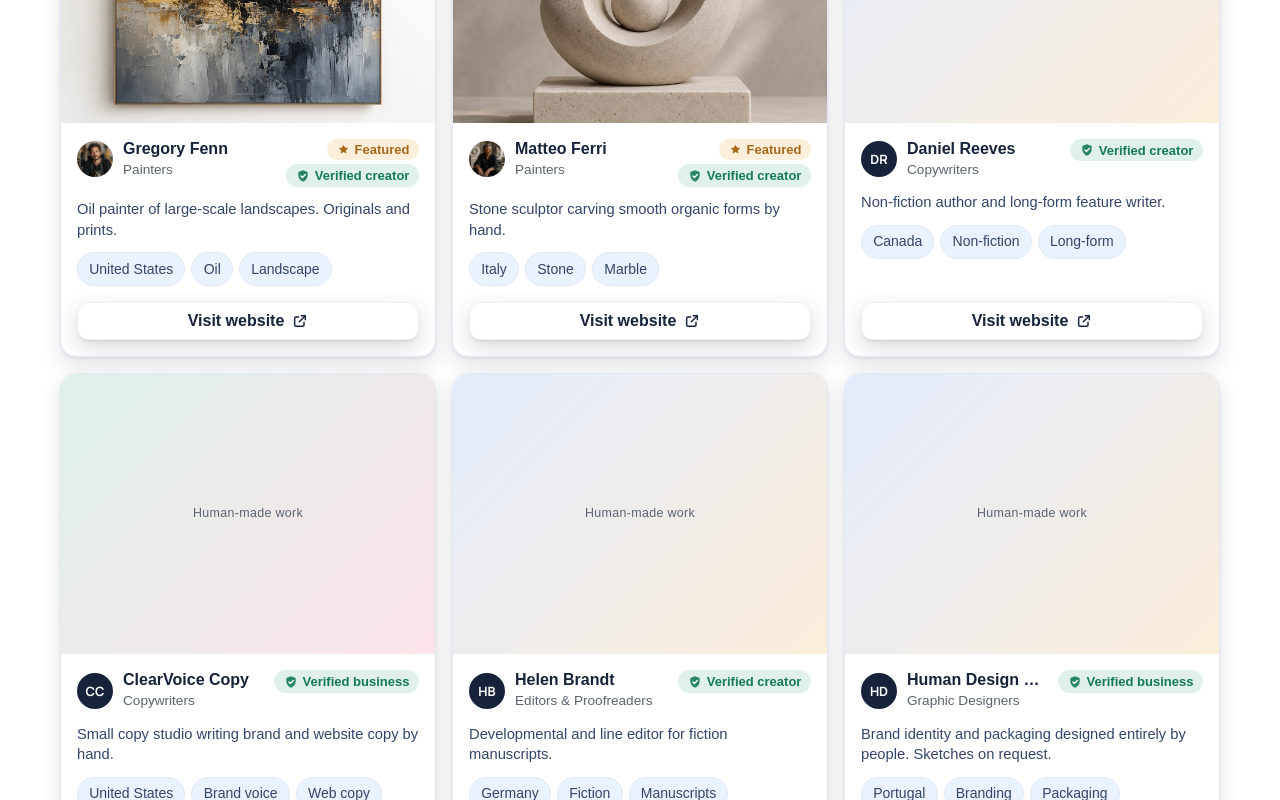
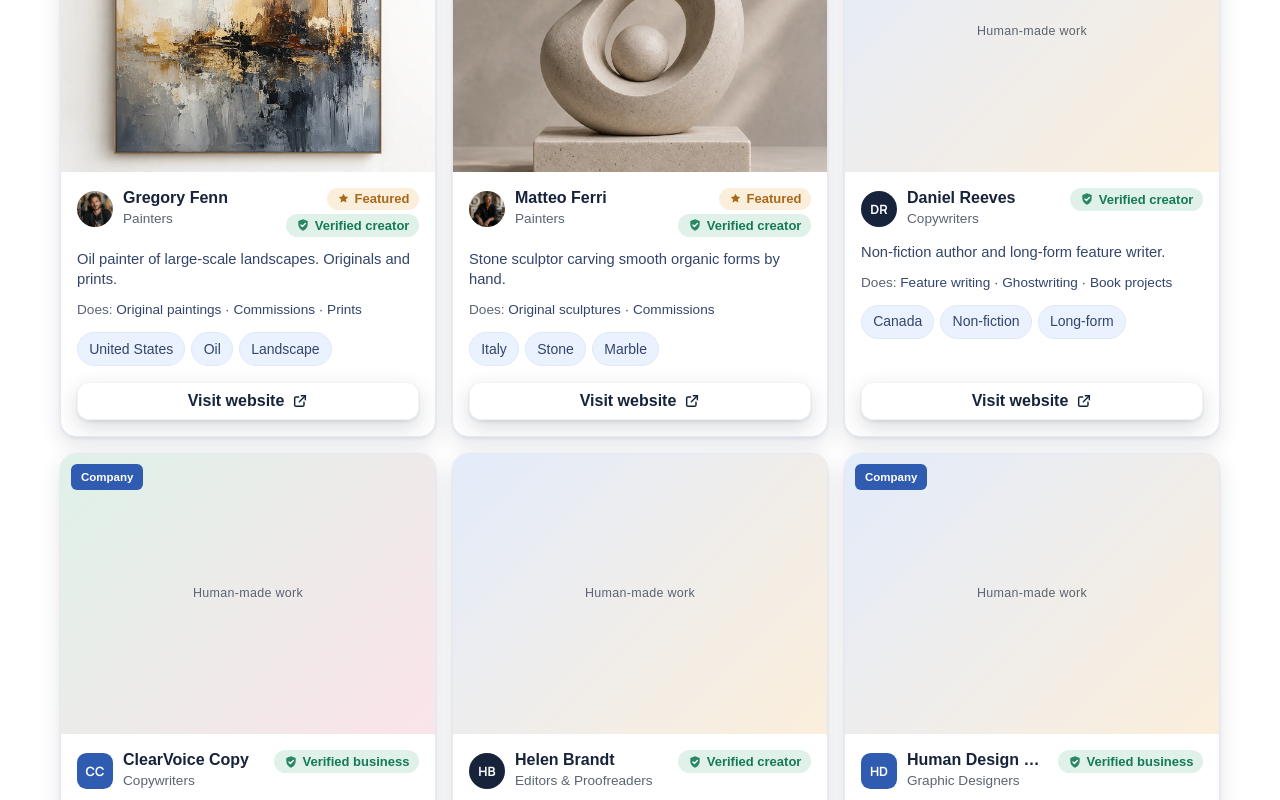
Before and after one commit to dm100usa-oss/no-ai-marketplace, a Next.js app: page /en/verified in a window 1280 px wide. Shown: the part 1420-2220 px from the top of the page. Built offline with nearby package versions, Linux system fonts and the light colour scheme; a web font is replaced by a local one.

Commit message:
Add files via upload

```diff
--- a/src/components/CreatorCard.tsx
+++ b/src/components/CreatorCard.tsx
@@ -12,6 +12,35 @@ import type { Locale } from "@/i18n/config";
  * (country + a keyword or two), external "Visit" button — a jump to the
  * creator's own platform, not a purchase on the site.
  */
+/** "3 человека" / "3 people" — Russian needs one, few and many forms. */
+function peopleCount(n: number, dict: Dictionary): string {
+  const [one, few, many] = dict.common.peopleForms;
+  const mod10 = n % 10;
+  const mod100 = n % 100;
+  let word = many;
+  if (mod10 === 1 && mod100 !== 11) word = one;
+  else if (mod10 >= 2 && mod10 <= 4 && (mod100 < 12 || mod100 > 14)) word = few;
+  return `${n} ${word}`;
+}
+
+/** Badge shown over the work image for teams and companies. A single
+ *  creator gets none — the plain card already reads as one person. */
+function typeBadge(
+  profile: Profile,
+  dict: Dictionary,
+): { label: string; bg: string } | null {
+  if (profile.profileType === "company") {
+    return { label: dict.common.badgeCompany, bg: "#2f5cb0" };
+  }
+  if (profile.profileType === "team") {
+    const label = profile.teamSize
+      ? dict.common.badgeTeamWithSize.replace("{n}", peopleCount(profile.teamSize, dict))
+      : dict.common.badgeTeam;
+    return { label, bg: "#0f7a58" };
+  }
+  return null;
+}
+
 export function CreatorCard({
   lang,
   dict,
@@ -46,6 +75,15 @@ export function CreatorCard({
     visitLabel ??
     (profile.socialLinks.portfolio ? dict.profile.visitPortfolio : dict.profile.visitWebsite);
 
+  const badge = typeBadge(profile, dict);
+  // What this participant actually does — the difference between two
+  // people in the same profession. Products count too: an author sells
+  // books, not services.
+  const does = [...(profile.services ?? []), ...(profile.products ?? [])].slice(0, 3);
+  // A single creator reads as a person (round avatar); a team or company
+  // reads as a group (rounded square).
+  const isGroup = profile.profileType !== "creator";
+
   return (
     <article className="card card-hover flex flex-col">
       {/* Work image */}
@@ -55,6 +93,14 @@ export function CreatorCard({
           <img src={profile.mainImage} alt={`${dict.common.humanMadeWork} — ${profile.name}`} className="h-full w-full object-cover" loading="lazy" />
         ) : (
           <PlaceholderArt seed={profile.slug} label={dict.common.humanMadeWork} />
+        )}
+        {badge && (
+          <span
+            className="absolute left-2.5 top-2.5 max-w-[calc(100%-1.25rem)] truncate rounded-md px-2.5 py-1 text-[0.72rem] font-semibold text-white"
+            style={{ background: badge.bg, fontFamily: "var(--font-display)" }}
+          >
+            {badge.label}
+          </span>
         )}
       </LocaleLink>
 
@@ -68,13 +114,18 @@ export function CreatorCard({
                 src={profile.avatar}
                 alt={profile.name}
                 loading="lazy"
-                className="h-9 w-9 shrink-0 rounded-full object-cover"
+                className={`h-9 w-9 shrink-0 object-cover ${isGroup ? "rounded-[0.6rem]" : "rounded-full"}`}
               />
             ) : (
               <span
                 aria-hidden
-                className="grid h-9 w-9 shrink-0 place-items-center rounded-full text-[0.8rem] font-bold text-white"
-                style={{ background: "var(--color-ink)", fontFamily: "var(--font-display)" }}
+                className={`grid h-9 w-9 shrink-0 place-items-center text-[0.8rem] font-bold text-white ${
+                  isGroup ? "rounded-[0.6rem]" : "rounded-full"
+                }`}
+                style={{
+                  background: badge?.bg ?? "var(--color-ink)",
+                  fontFamily: "var(--font-display)",
+                }}
               >
                 {initials}
               </span>
@@ -98,6 +149,14 @@ export function CreatorCard({
         <p className="line-clamp-2 text-[0.92rem] leading-snug" style={{ color: "var(--color-muted)" }}>
           {profile.shortDescription}
         </p>
+
+        {/* What they actually do — separates two people in one profession */}
+        {does.length > 0 && (
+          <p className="line-clamp-2 text-[0.85rem] leading-snug" style={{ color: "var(--color-muted)" }}>
+            <span style={{ color: "var(--color-muted-soft)" }}>{dict.common.cardDoes} </span>
+            {does.join(" · ")}
+          </p>
+        )}
 
         {/* Tags: country + a keyword or two */}
         <div className="flex flex-wrap gap-1.5">
--- a/src/data/profiles.ts
+++ b/src/data/profiles.ts
@@ -469,6 +469,7 @@ export const profiles: Profile[] = [
     aiUsageStatement:
       "Every page is drawn by hand by a named member of the team. No AI generation is used.",
     verificationDescription: "Process photos and original sketches from all three members reviewed.",
+    teamSize: 3,
     dateCreated: "2025-05-14",
   },
   {
@@ -494,6 +495,7 @@ export const profiles: Profile[] = [
     aiUsageStatement:
       "We cut and grade real footage. No generated frames, no synthetic voices.",
     verificationDescription: "Project files and raw footage from past work reviewed.",
+    teamSize: 3,
     dateCreated: "2025-06-02",
   },
   {
@@ -519,6 +521,7 @@ export const profiles: Profile[] = [
     aiUsageStatement:
       "We design and write our own code, understand every line we ship and support what we build.",
     verificationDescription: "Commit history and architecture decisions reviewed.",
+    teamSize: 2,
     dateCreated: "2025-06-18",
   },
 
--- a/src/i18n/dictionaries/en.ts
+++ b/src/i18n/dictionaries/en.ts
@@ -77,6 +77,11 @@ export const en: Dictionary = {
     categories: "categories",
     reviewedByHand: "Reviewed by hand",
     leadersPickedByHand: "Leaders picked by hand",
+    badgeTeam: "Team",
+    badgeTeamWithSize: "Team · {n}",
+    peopleForms: ["person", "people", "people"],
+    badgeCompany: "Company",
+    cardDoes: "Does:",
     humanMadeWork: "Human-made work",
     backToHome: "Back to home",
     contactUs: "Contact us",
--- a/src/i18n/dictionaries/ru.ts
+++ b/src/i18n/dictionaries/ru.ts
@@ -78,6 +78,11 @@ export const ru: Dictionary = {
     categories: "категорий",
     reviewedByHand: "Проверено вручную",
     leadersPickedByHand: "Лидеры, отобранные вручную",
+    badgeTeam: "Команда",
+    badgeTeamWithSize: "Команда · {n}",
+    peopleForms: ["человек", "человека", "человек"],
+    badgeCompany: "Компания",
+    cardDoes: "Делает:",
     humanMadeWork: "Работа, созданная человеком",
     backToHome: "На главную",
     contactUs: "Связаться с нами",
--- a/src/i18n/types.ts
+++ b/src/i18n/types.ts
@@ -92,6 +92,15 @@ export interface Dictionary {
     reviewedByHand: string;
     leadersPickedByHand: string;
     humanMadeWork: string;
+    /** Card badge: participant type. {n} = number of people in the team. */
+    badgeTeam: string;
+    badgeTeamWithSize: string;
+    /** Plural forms for "N people": [one, few, many]. English uses the
+     *  first two only; Russian needs all three (человек/человека/человек). */
+    peopleForms: [string, string, string];
+    badgeCompany: string;
+    /** Card line listing what this participant actually does. */
+    cardDoes: string;
     backToHome: string;
     contactUs: string;
   };
--- a/src/lib/types.ts
+++ b/src/lib/types.ts
@@ -79,6 +79,10 @@ export interface Profile extends ReservedRating {
 
   featured?: boolean; // leader flag, set manually (TZ 3.4)
 
+  /** How many people are in the team. Only meaningful for profileType
+   *  "team"; the card falls back to a plain "Team" badge without it. */
+  teamSize?: number;
+
   dateCreated: string; // ISO
   dateUpdated?: string; // ISO
 
```
